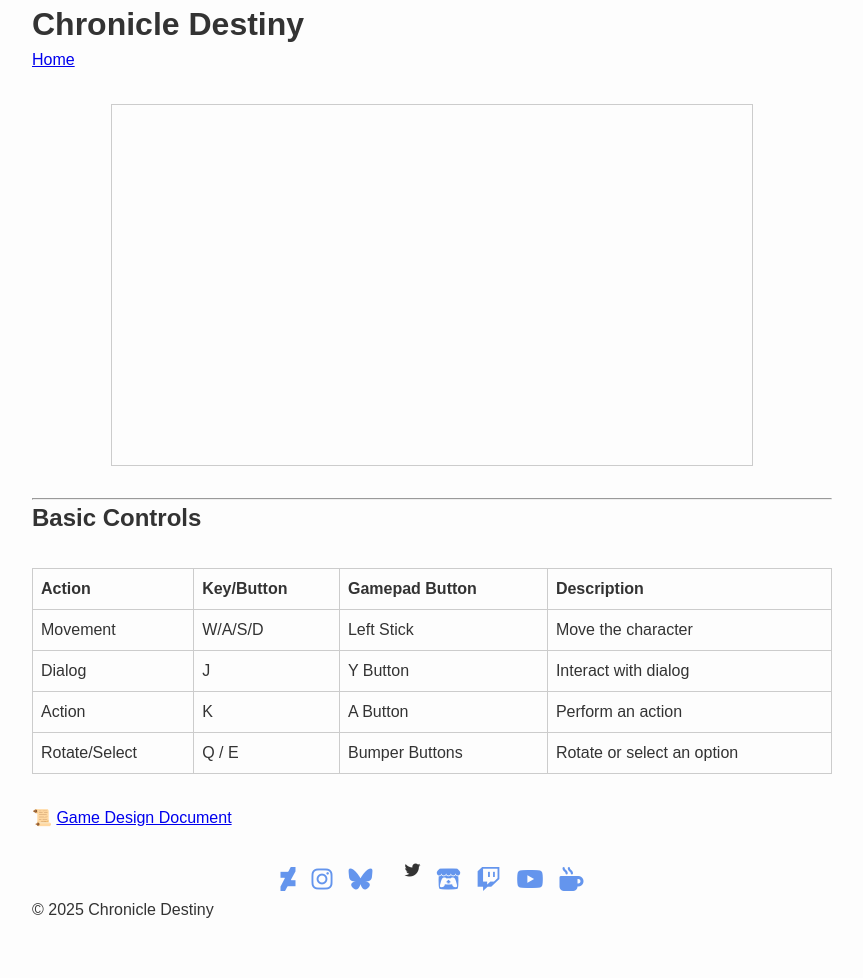
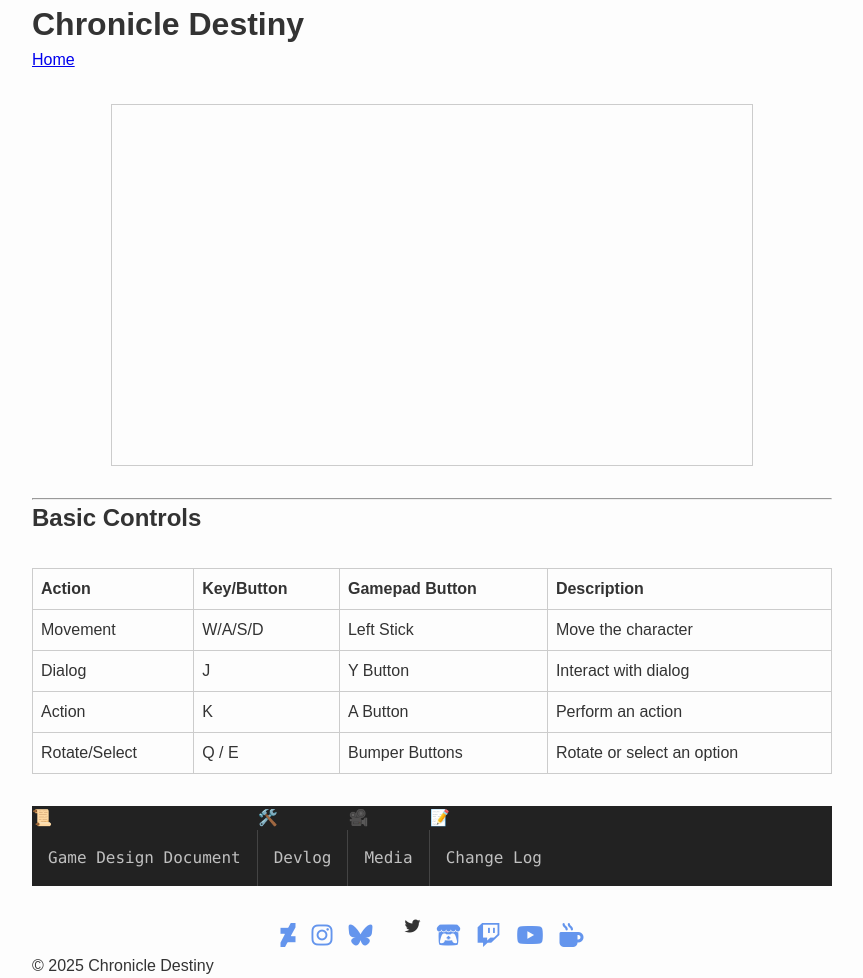
Before and after one commit to zBuLe/Chronicle-Destiny, a Jekyll site: the page built from index.md, in a window 1280 px wide. Shown: the whole page, without its empty margins (208-1071 px from the left). Built offline with Jekyll 4.4.1, drawn with Linux system fonts in a browser that asks for light colours; nearby versions of some CDN libraries; our own code applies the rules of GitHub Pages for plain Markdown files; a script that is not in the unit is left out; before the commit the page ends 922 px from its top, so only the background shows below that.

Commit message:
Add navigation styles and update links in index.md

```diff
--- a/assets/css/style.css
+++ b/assets/css/style.css
@@ -98,6 +98,51 @@ canvas {
 
 
 
+/* Remove default list styles */
+.nav-list {
+  list-style: none;
+  margin: 0;
+  padding: 0;
+  display: flex;
+  background-color: #222; /* nav background */
+}
+
+/* Style each nav item */
+.nav-list li {
+  margin: 0;
+  padding: 0;
+}
+
+/* Style the links */
+.nav-list li a {
+  display: block;
+  padding: 1em;
+  color: #C0C0C0;   /* nav link text color */
+  text-decoration: none;
+  font-family: Consolas, monospace;
+  transition: background 0.3s ease, color 0.3s ease;
+}
+
+/* Hover and active states */
+.nav-list li a:hover,
+.nav-list li a:focus {
+  background-color: #039D5B; /* change background on hover */
+  color: white;              /* change text color on hover */
+}
+
+/* Optional: Add a border or divider between nav items */
+.nav-list li:not(:last-child) a {
+  border-right: 1px solid #444;
+}
+
+
+
+
+
+
+
+
+
 
 
 .social-links {
--- a/index.md
+++ b/index.md
@@ -21,4 +21,9 @@ title: Chronicle Destiny
 | Action         | K                   | A Button             | Perform an action            |
 | Rotate/Select  | Q / E               | Bumper Buttons       | Rotate or select an option   |
 
-📜 [Game Design Document](gdd/chronicle-destiny-gdd.md)
+
+* 📜[Game Design Document]({{ '/gdd/chronicle-destiny-gdd.md' | relative_url }})
+* 🛠️ [Devlog]({{ '/devlog/' | relative_url }})
+* 🎥 [Media]({{ '/media/' | relative_url }})
+* 📝 [Change Log]({{ '/changelog.md' | relative_url }})
+{: .nav-list }
```
